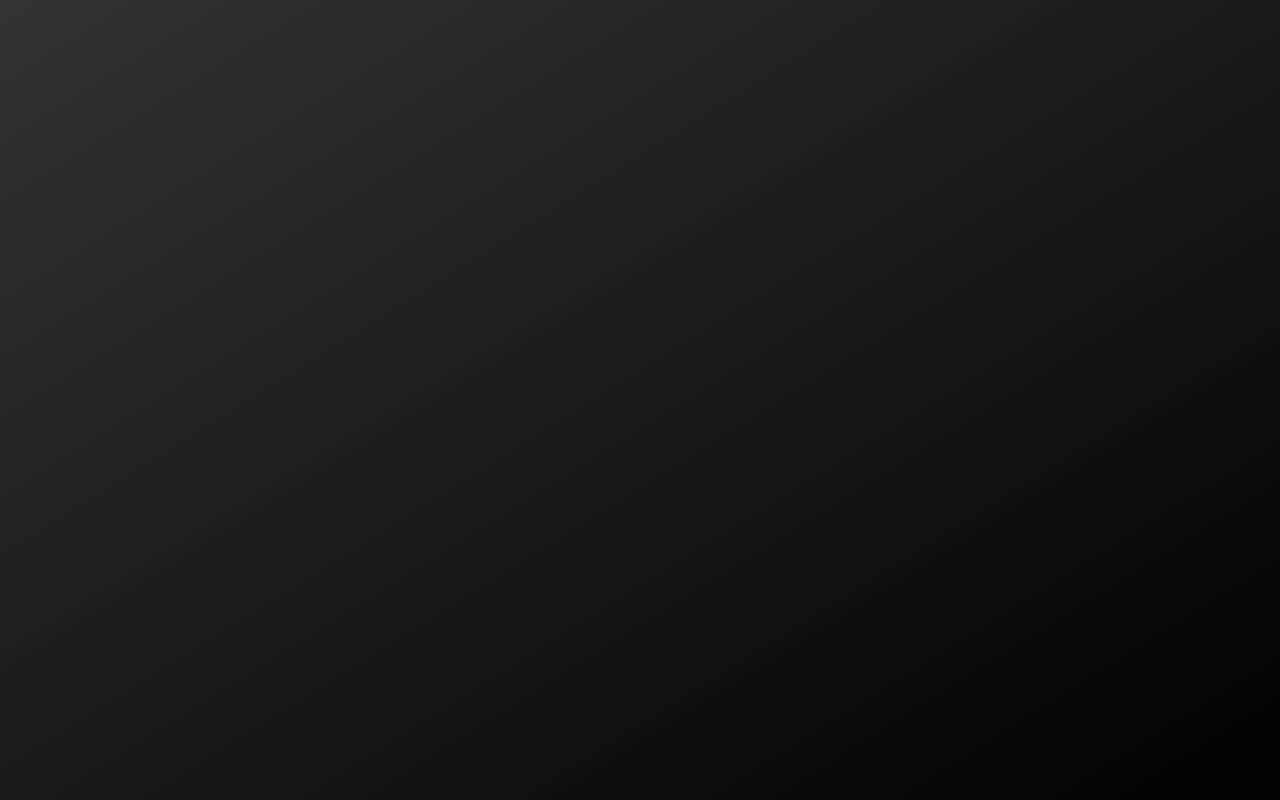
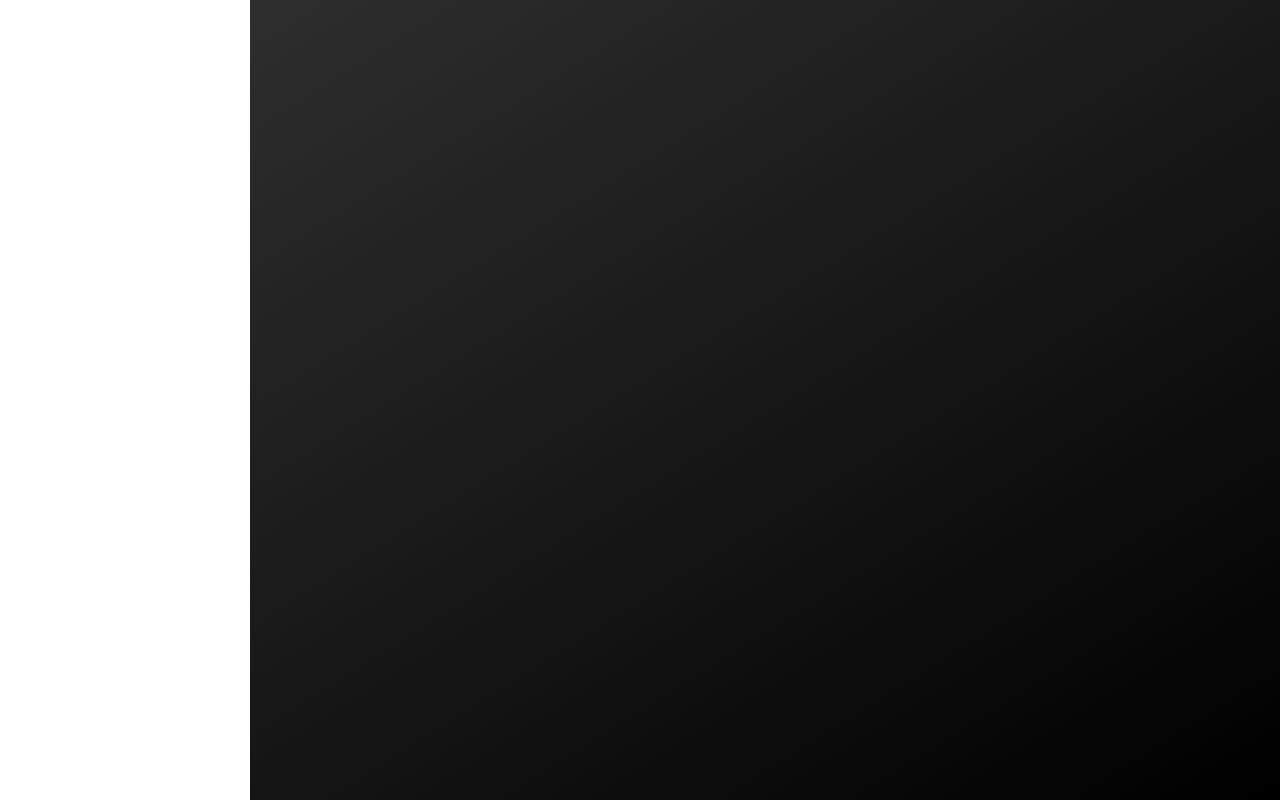
Before and after one commit to jrmiller87/jrmiller87.github.io, a plain HTML site: page index.html in a window 1280 px wide. Drawn offline with Linux system fonts and the light colour scheme.

Commit message:
Added Sidebar
Added sidebar and basic initial styling.

```diff
--- a/assets/css/app.css
+++ b/assets/css/app.css
@@ -13,3 +13,9 @@ html {
     height: 100vh;
     background-image: linear-gradient(to bottom right, #333333, #000000);
 }
+
+.sidebar {
+    width: 250px;
+    height: 100vh;
+    background: #FFFFFF;
+}
--- a/index.html
+++ b/index.html
@@ -7,11 +7,13 @@
 
         <link rel="stylesheet" href="assets/css/app.css" />
 
-        <title>Joshua Miller - Security Engineer & Developer</title>
+        <title>xCasino - Joshua Miller</title>
     </head>
     <body>
         <div class="page">
+            <div class="sidebar">
 
+            </div><!-- .sidebar -->
         </div><!-- .page -->
 
         <script src="assets/js/app.js"></script>
```
